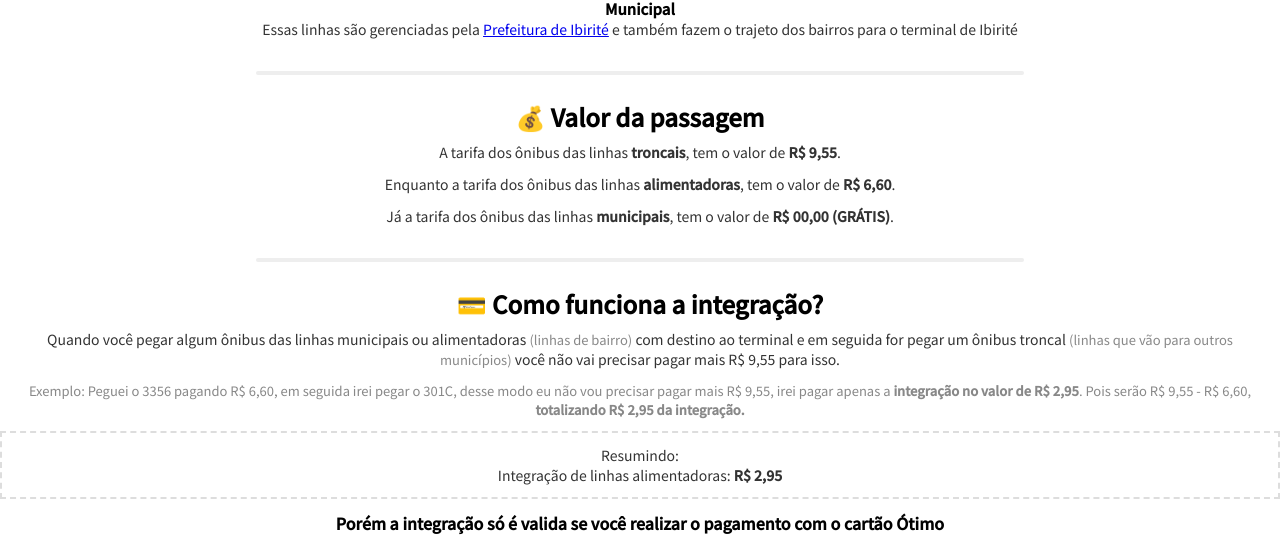
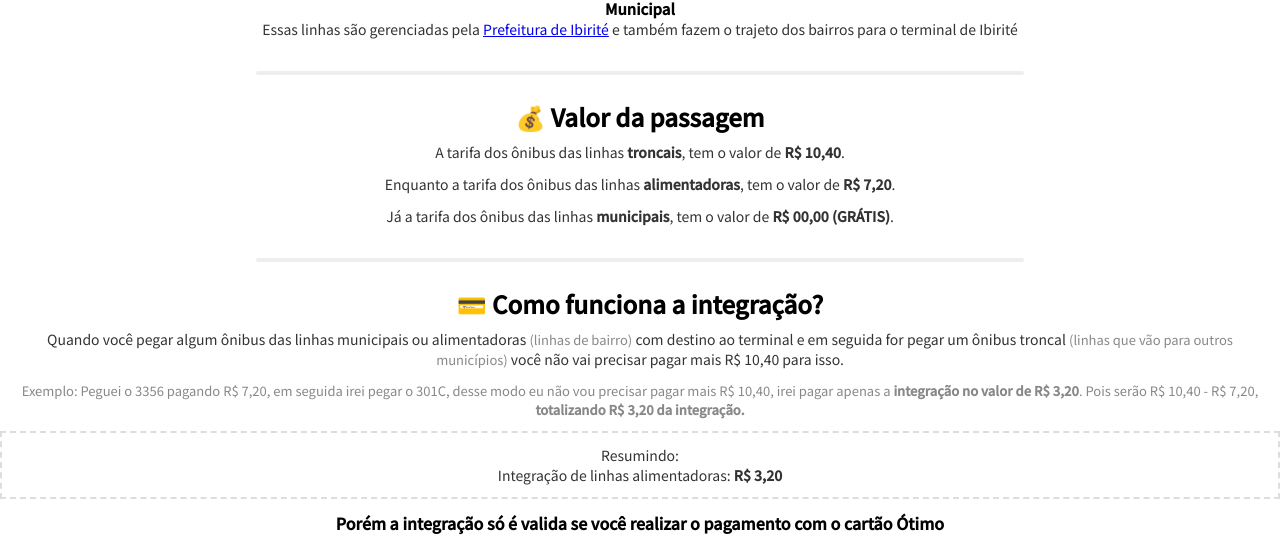
Before and after one commit to RaphaelOliveiraMoura/horarios-onibus-terminal-ibirite, a Next.js app in the folder packages/web/: page / in a window 1280 px wide. Shown: the part 870-1407 px from the top of the page. Built offline with nearby package versions, Linux system fonts and the light colour scheme.

Commit message:
chore: update price values

```diff
--- a/packages/web/src/screens/home/index.tsx
+++ b/packages/web/src/screens/home/index.tsx
@@ -10,10 +10,10 @@ import * as S from './styles'
 import { Text } from 'components/Text'
 import { Footer } from 'components/Footer'
 
-const external_bus_value = 'R$ 9,55'
+const external_bus_value = 'R$ 10,40'
 
-const internal_bus_value = 'R$ 6,60'
-const internal_integration_value = 'R$ 2,95'
+const internal_bus_value = 'R$ 7,20'
+const internal_integration_value = 'R$ 3,20'
 
 const municipal_bus_value = 'R$ 00,00 (GRÁTIS)'
 // const municipal_integration_value = 'R$ 2,35'
```
